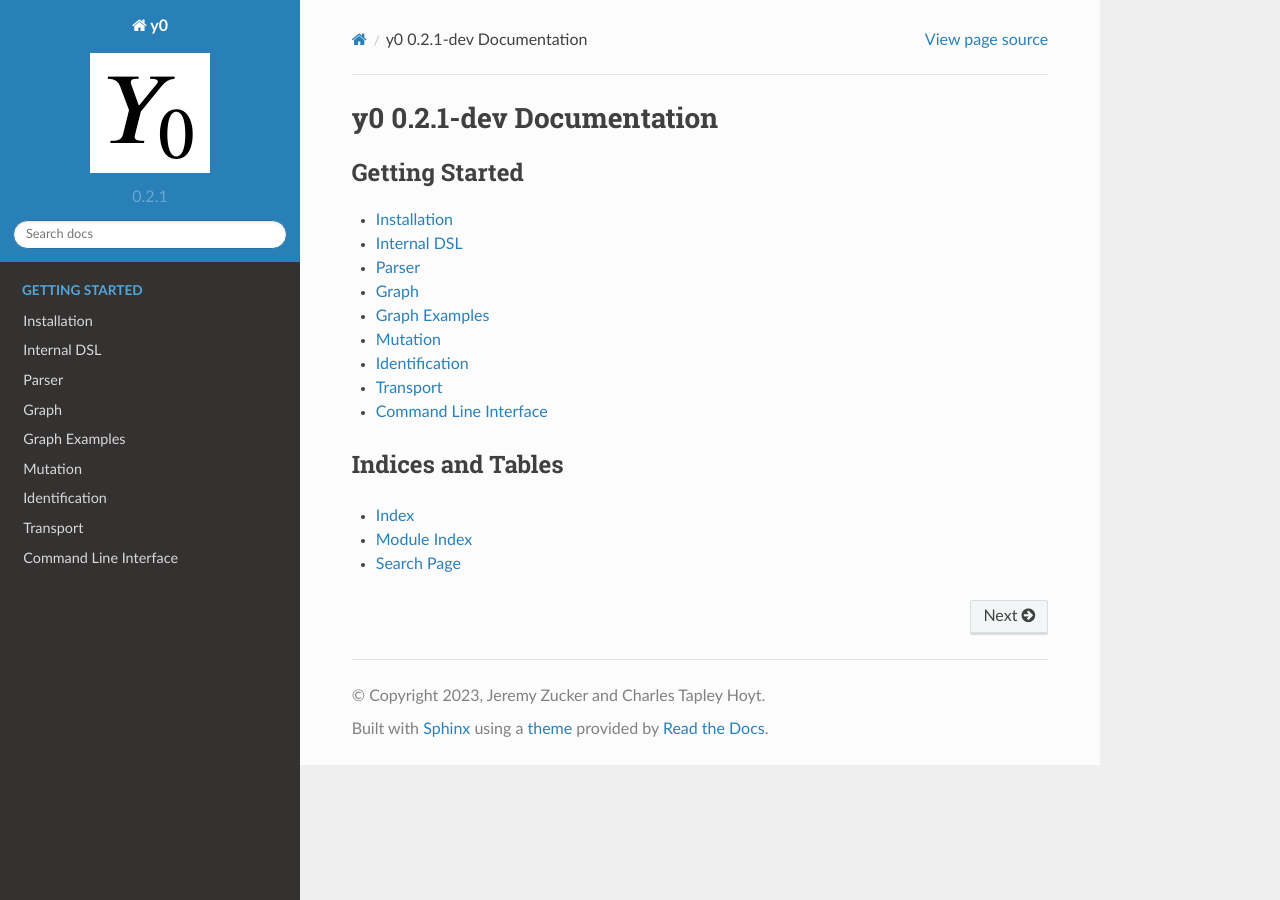
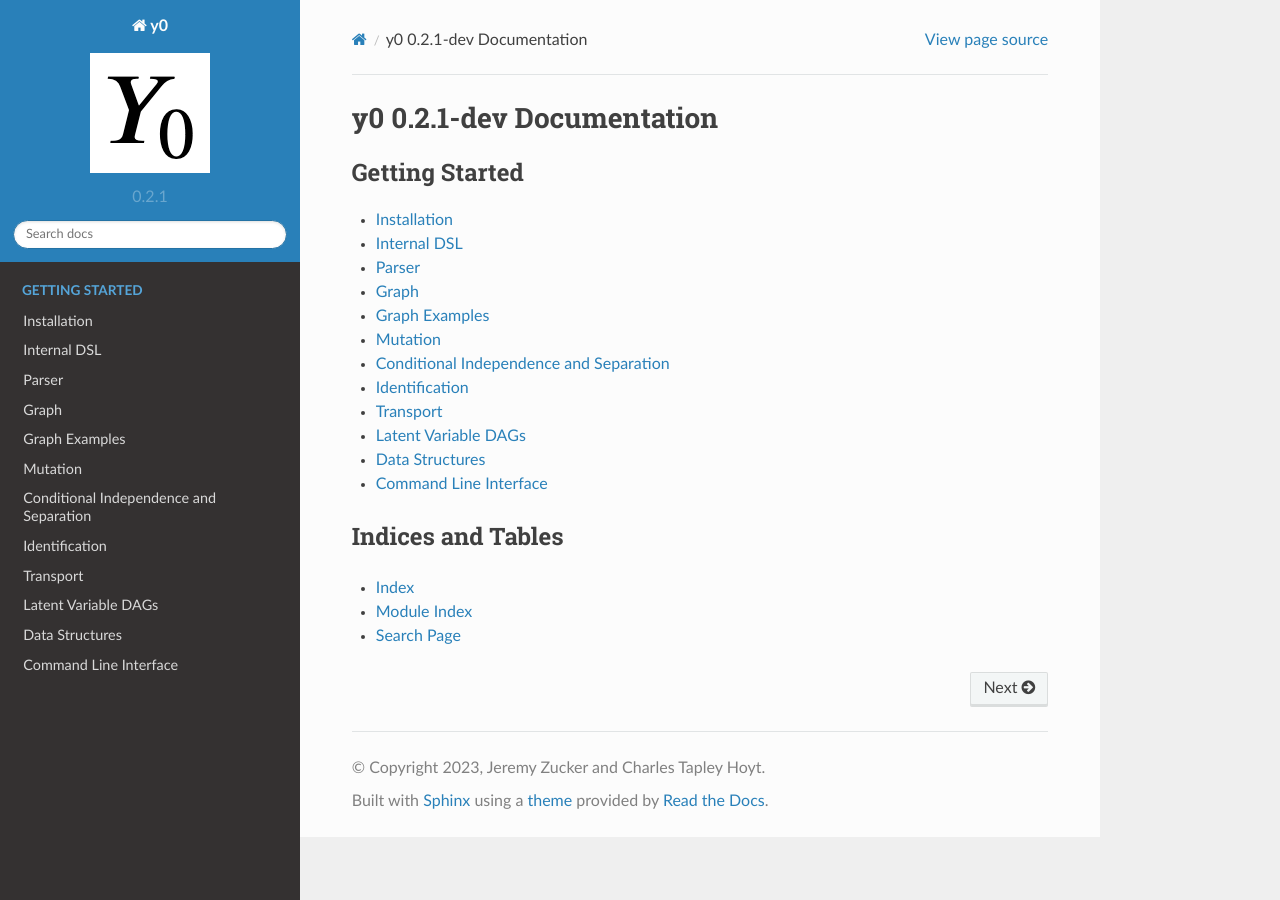
Before and after one commit to y0-causal-inference/y0, a Sphinx documentation site: the page built from docs/source/index.rst, in a window 1280 px wide. Built offline with Sphinx 7.4.7 and the Read the Docs theme 2.0.0, drawn with Linux system fonts in a browser that asks for light colours.

Commit message:
Update docs (#189)

```diff
--- a/docs/source/conf.py
+++ b/docs/source/conf.py
@@ -227,6 +227,7 @@
     "python": ("https://docs.python.org/3", None),
     "networkx": ("https://networkx.org/documentation/latest/", None),
     "ananke": ("https://ananke.readthedocs.io/en/latest", None),
+    "pgmpy": ("https://pgmpy.org/", None),
 }
 
 autoclass_content = "both"
--- a/docs/source/identification.rst
+++ b/docs/source/identification.rst
@@ -1,4 +1,4 @@
 Identification
 ==============
-.. automodule:: y0.identify
+.. automodule:: y0.algorithm.identify
     :members:
--- a/docs/source/index.rst
+++ b/docs/source/index.rst
@@ -12,8 +12,11 @@
    graph
    examples
    mutation
+   conditional_independence
    identification
    transport
+   lvdags
+   struct
    cli
 
 Indices and Tables
--- /dev/null
+++ b/docs/source/lvdags.rst
@@ -0,0 +1,7 @@
+Latent Variable DAGs
+====================
+.. automodule:: y0.algorithm.simplify_latent
+    :members:
+
+.. automodule:: y0.algorithm.taheri_design
+    :members:
--- /dev/null
+++ b/docs/source/struct.rst
@@ -0,0 +1,4 @@
+Data Structures
+===============
+.. automodule:: y0.struct
+    :members:
```
Also changed, not shown: docs/source/conditional_independence.rst (added, +10 -0 lines), 7 other files.
